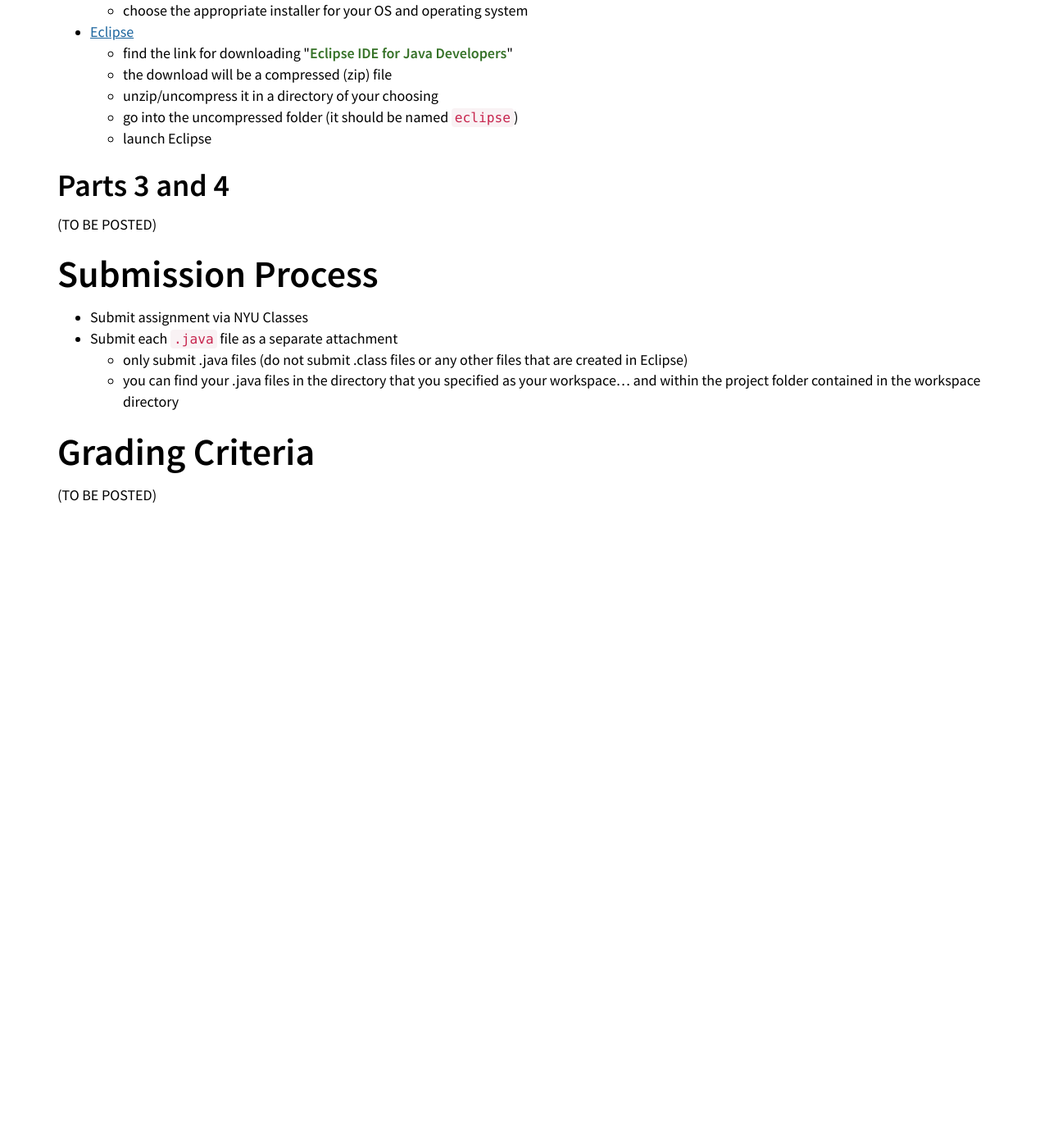
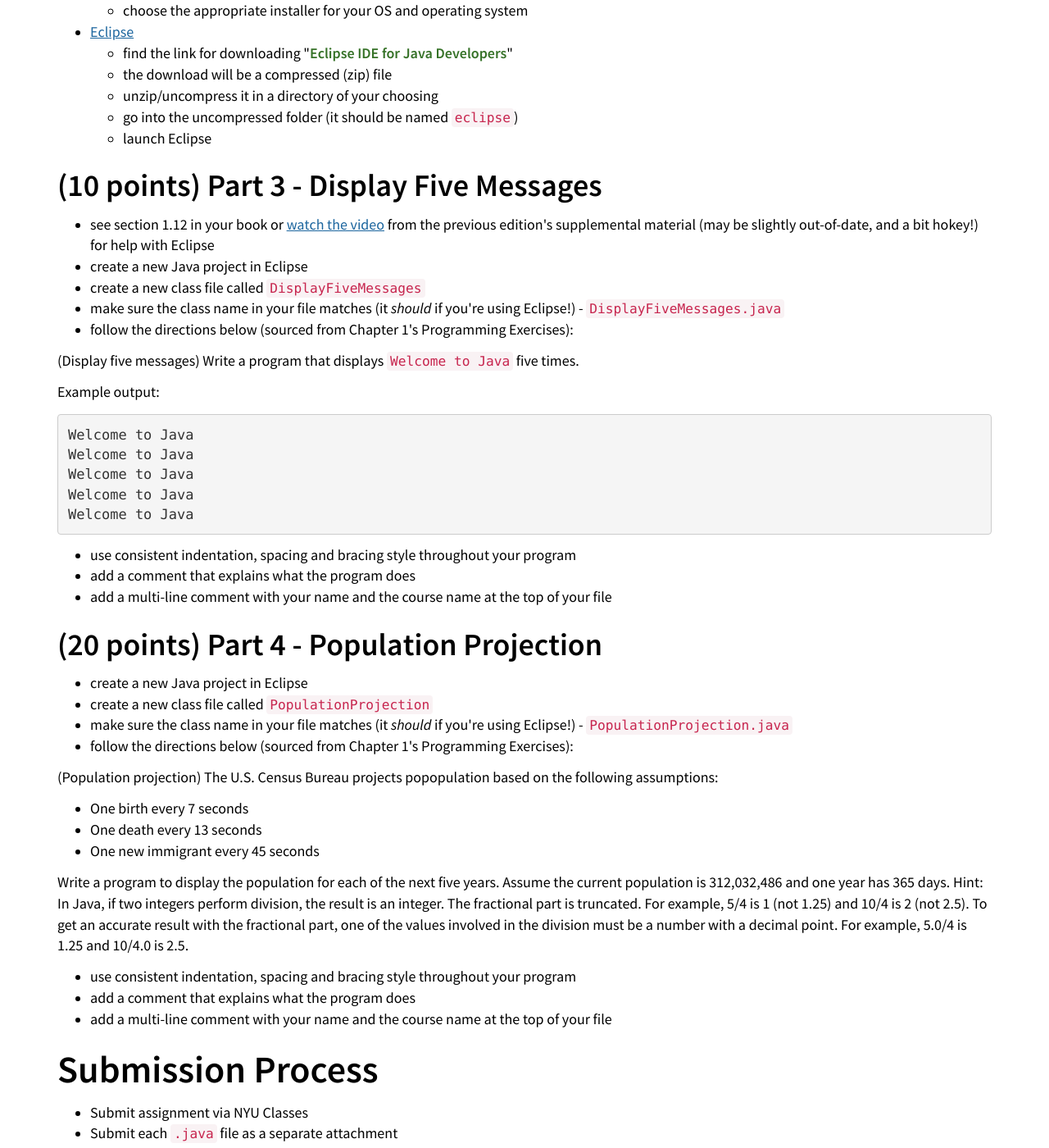
Before and after one commit to foureyes/csci-ua.0101-spring2016-004, a Jekyll site: the page built from assignments/hw01.markdown, in a window 1280 px wide and 1400 px high, scrolled down 481 px. Shown: the whole window at 82% size. Built offline with Jekyll 4.4.1, drawn with Linux system fonts in a browser that asks for light colours; some web fonts are replaced; before the commit the page ends 1111 px from its top, so only the background shows below that; some of the changed text lies outside the part shown.

Commit message:
add homework 1

```diff
--- a/assignments/hw01.markdown
+++ b/assignments/hw01.markdown
@@ -7,7 +7,7 @@ title: "Assignment #1"
 
 ## Part 1 - Readings
 
-Read __Chapter #1__, Introduction to Computers, Programs, and Java in your book, _{{site.book}}_
+This homework is based on __Chapter #1__, Introduction to Computers, Programs, and Java in your book, _{{site.book}}_
 
 ## Part 2 - Install Java and Eclipse
 
@@ -27,12 +27,7 @@ Download and run the appropriate installers for your Operating System:
 	* go into the uncompressed folder (it should be named <code>eclipse</code>)
 	* launch Eclipse
 
-## Parts 3 and 4
-
-(TO BE POSTED)
-
-{% comment %}
-## (20 points) Part 3 - Display Five Messages
+## (10 points) Part 3 - Display Five Messages
 
 * see section 1.12 in your book or [watch the video](http://www.cs.armstrong.edu/liang/intro9e/VideoNote/Eclipse/EclipseTutorial.htm) from the previous edition's supplemental material (may be slightly out-of-date, and a bit hokey!) for help with Eclipse
 * create a new Java project in Eclipse
@@ -53,8 +48,9 @@ Welcome to Java
 
 * use consistent indentation, spacing and bracing style throughout your program
 * add a comment that explains what the program does
+* add a multi-line comment with your name and the course name at the top of your file
 
-## (30 points) Part 4 - Population Projection
+## (20 points) Part 4 - Population Projection
 
 * create a new Java project in Eclipse
 * create a new class file called <code>PopulationProjection</code>
@@ -71,7 +67,7 @@ Write a program to display the population for each of the next five years. Assum
 
 * use consistent indentation, spacing and bracing style throughout your program
 * add a comment that explains what the program does
-{% endcomment %}
+* add a multi-line comment with your name and the course name at the top of your file
 
 # Submission Process
 
@@ -83,10 +79,8 @@ Write a program to display the population for each of the next five years. Assum
 
 # Grading Criteria
 
-(TO BE POSTED)
-{% comment %}
 * no credit: file does not compile
-* -5 points: files and classes are not named according to instructions
-* -5 points: inconsistent style using curly braces, inconsistent use of spaces and indentation, lack of comments
+* -2 points: files and classes are not named according to instructions
+* -2 points: inconsistent style using curly braces, inconsistent use of spaces and indentation
+* -2 points: lack of comments
 * -50% point value (approximately) of file: actual output of program does not match expected output
-{% endcomment %}
```
